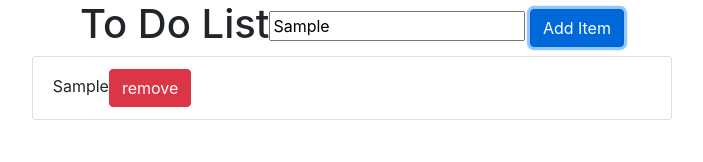
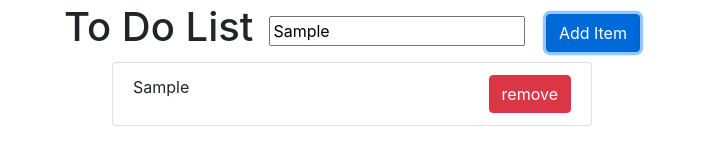
Before and after one commit to Dalton-Gray/todo, a plain HTML site: page index.html in a window 1280 px wide. Both pictures are taken after typing "Sample" into the empty fields and a click on the button "Add Item". Shown: the whole page, without its empty margins (288-991 px from the left). Drawn offline with nearby package versions, Linux system fonts and the light colour scheme.

Commit message:
fixed remove button alignment

```diff
--- a/style.css
+++ b/style.css
@@ -4,5 +4,13 @@
 	align-items: center;
 }
 .list-group-item{
-	padding-right: 30rem;
+	width: 30rem;
 }
+
+.btn-danger{
+	float: right;
+}
+
+#todoInput{
+	margin: 1rem;
+}
```
